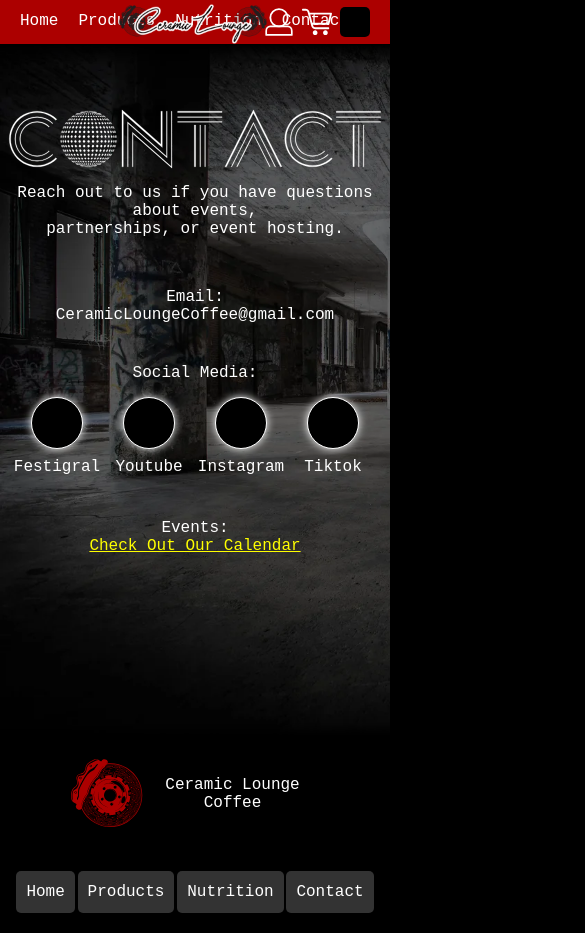
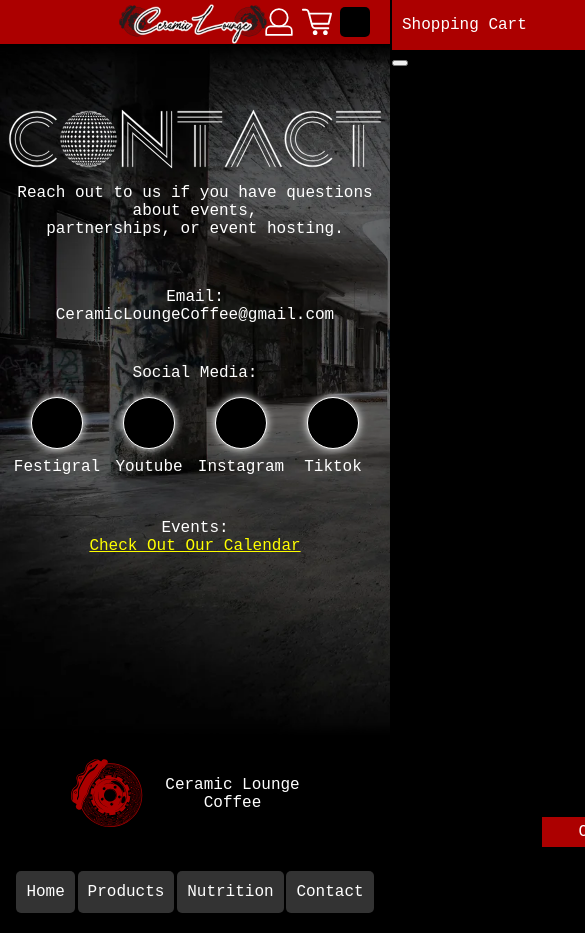
Before and after one commit to gumball373/ceramic-lounge-site, an Astro site: page /contact in a window 390 px wide. Shown: the top 933 px of the page, 585 px wide, since content can reach past the window. Built offline with nearby package versions, Linux system fonts and the light colour scheme; Astro itself is replaced by a stand-in of ours.

Commit message:
cart fixed, again

```diff
--- a/src/components/cart.svelte
+++ b/src/components/cart.svelte
@@ -1,24 +1,38 @@
 <script setup>
     import { onMount } from "svelte";
 
-    let visible = false;
+    let visible = true;
 
     let cart;
     let cartContainer;
 
     onMount(() => {
-
+        if(!visible){
+            toggleVissible()
+        }
+        // localStorage.removeItem('cart')
         let cart = localStorage.getItem('cart');
         let cartData = JSON.parse(cart);
 
-        cartData.map((k,v) => {
-            console.log('ran');
-            addToCart(v.src, v.alt, v.name, v.price, v.priceID);
-        });
+        for (var [key, value] of Object.entries(cartData)) {
+            addToCart(value.src, value.alt, value.name, value.price, value.priceID);
+        }
+
+        try{
+            refresh();
+        } catch {
+
+        }
     })
 
     function toggleVissible() {
-        visible = !visible
+        if(cartContainer.style.transform == 'translateX(0%)'){
+            // cartContainer.style.width = "0px"
+            cartContainer.style.transform = 'translateX(100%)'
+        } else {
+            // cartContainer.style.width = "300px"
+            cartContainer.style.transform = 'translateX(0%)'
+        }
     }
 </script>
 <div class="cart-user">
@@ -36,9 +50,9 @@
     <div class="mobile-menu-button" tabindex="9">
         <div class="mobile-menu">
             <div><a href="/">Home</a></div>
-            <div><a href="products">Products</a></div>
-            <div><a href="nutrition">Nutrition</a></div>
-            <div><a href="contact">Contact</a></div>
+            <div><a href="/products">Products</a></div>
+            <div><a href="/nutrition">Nutrition</a></div>
+            <div><a href="/contact">Contact</a></div>
         </div>
     </div>
 </div>
@@ -67,11 +81,13 @@
         top: -2px;
         height: 101vh;
         height: 101dvh;
-        width: 300px;
+        width: 300px; /**300px after load*/
         background-color: #000000;
         z-index: 200;
         border-left: 2px solid black;
         overflow: scroll;
+        transition: 100ms ease-out;
+        transform: translateX(100%);
     }
     .top{
         display: flex;
@@ -140,10 +156,6 @@
 		.mobile-menu-button{
 			display: block;
 		}
-
-		.menu-flex{
-			display: none;
-		}
 	}
 	.cart-user .mobile-menu-button:focus .mobile-menu{
 		height: 140vh;
@@ -170,4 +182,8 @@
 		width: 100%;
 		background-color: white;
 	}
+    .mobile-menu a{
+        color: white;
+        text-decoration: none;
+    }
 </style>
--- a/src/layouts/Header.astro
+++ b/src/layouts/Header.astro
@@ -55,6 +55,12 @@
 		gap: 10px;
 		margin-left: 15px;
 		align-items: center;
+	}
+
+    @media only screen and (max-width: 900px){
+		.menu-flex{
+			display: none;
+		}
 	}
 
 	.menu-flex div{
@@ -140,24 +146,32 @@
 </style>
 <script is:inline>
 	function addToCart(src, alt, name, price, priceID){
+
+        let cartContainer = document.getElementById('cartContainer');
+
         // add it to the list of hash maps
-        var cartData = JSON.parse(localStorage.getItem("cart"));
+        if(localStorage.getItem('cart') == true){
+            localStorage.removeItem('cart');
+        }
+        var cartData = JSON.parse(localStorage.getItem('cart'));
         if (cartData == null){
-            cartData = {};
+            cartData = JSON.parse('{}');
+            cartData[name] = JSON.parse('{}');
         }
         if(cartData[name] != null && document.getElementById('cart-'+name) != null){
             cartData[name].quantity += 1;
             var node = document.getElementById('cart-'+name)
             node.querySelector('.cart-quantity').textContent = cartData[name].quantity;
             localStorage.setItem('cart', JSON.stringify(cartData));
-            console.log(localStorage.getItem('cart'));
             return;
         }
+        if(cartData[name] != null && document.getElementById('cart-'+name) == null){
+            cartData[name] = {'src':src, 'alt':alt, 'name':name, 'price':price, 'priceID':priceID, 'quantity': cartData[name].quantity};
+        } else {
+            cartData[name] = {'src':src, 'alt':alt, 'name':name, 'price':price, 'priceID':priceID, 'quantity': 1};
+        }
 
-        cartData[name] = {'src':src, 'alt':alt, 'name':name, 'price':price, 'priceID':priceID, 'quantity': 1};
         localStorage.setItem('cart', JSON.stringify(cartData));
-
-        console.log(localStorage.getItem('cart'));
 
         //build it on the fly, ugh
         var container = document.createElement('div');
@@ -192,7 +206,7 @@
 
         //add remove click event
         remove.addEventListener('click', () => {
-            removeFromCart(container);
+            removeFromCart(name);
         })
 
         //build DOM Structure
@@ -206,13 +220,21 @@
         info.appendChild(quantityEl);
         product.append(remove);
 
+        // console.log(cartContainer);
+
         //add it to the cart
         cartContainer.appendChild(container);
+
+        // document.getElementById('cartContainer') = cartContainer;
     }
 
-    function removeFromCart(node){
+    function removeFromCart(name){
         let cartData = localStorage.getItem('cart');
+        cartData = JSON.parse(cartData);
+        delete cartData[name];
 
-        node.remove();
+        document.getElementById('cart-'+name).remove();
+
+        localStorage.setItem('cart', JSON.stringify(cartData));
     }
 </script>
```
